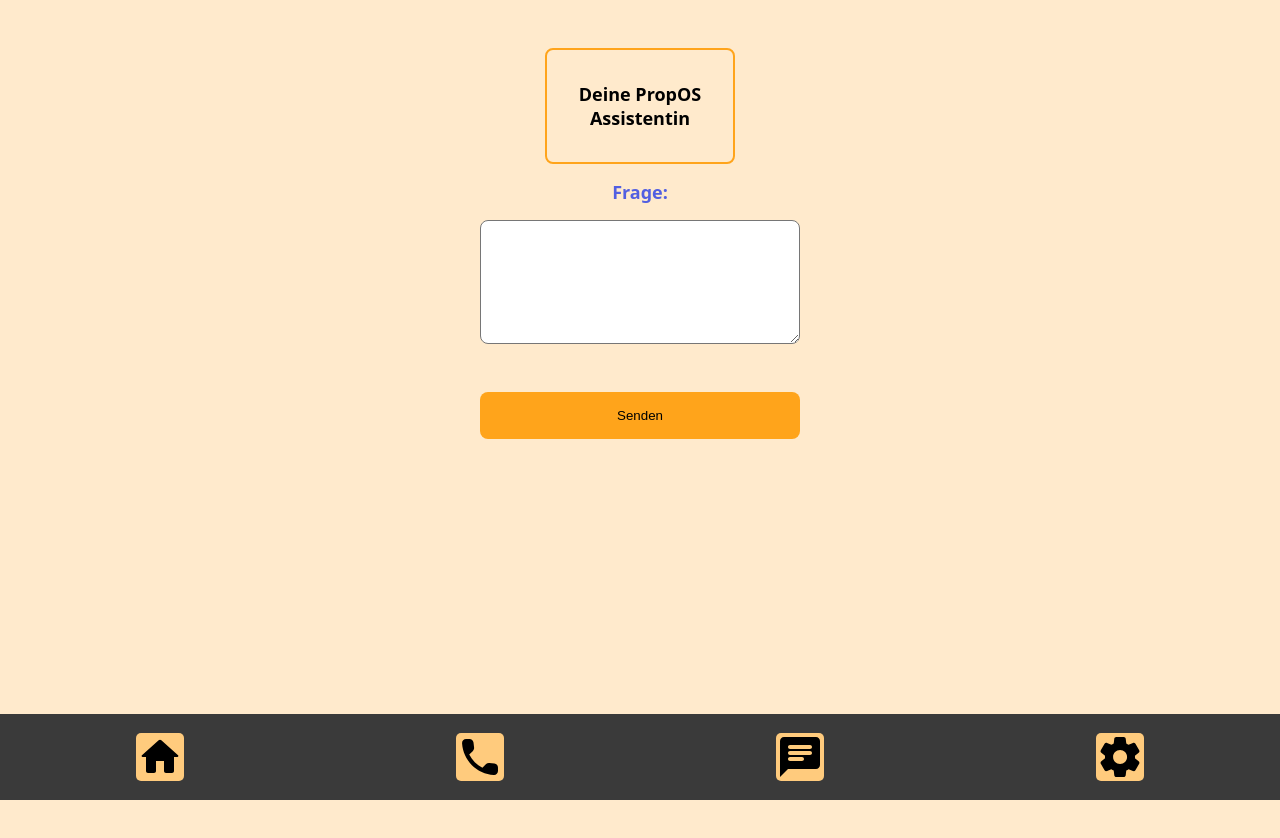
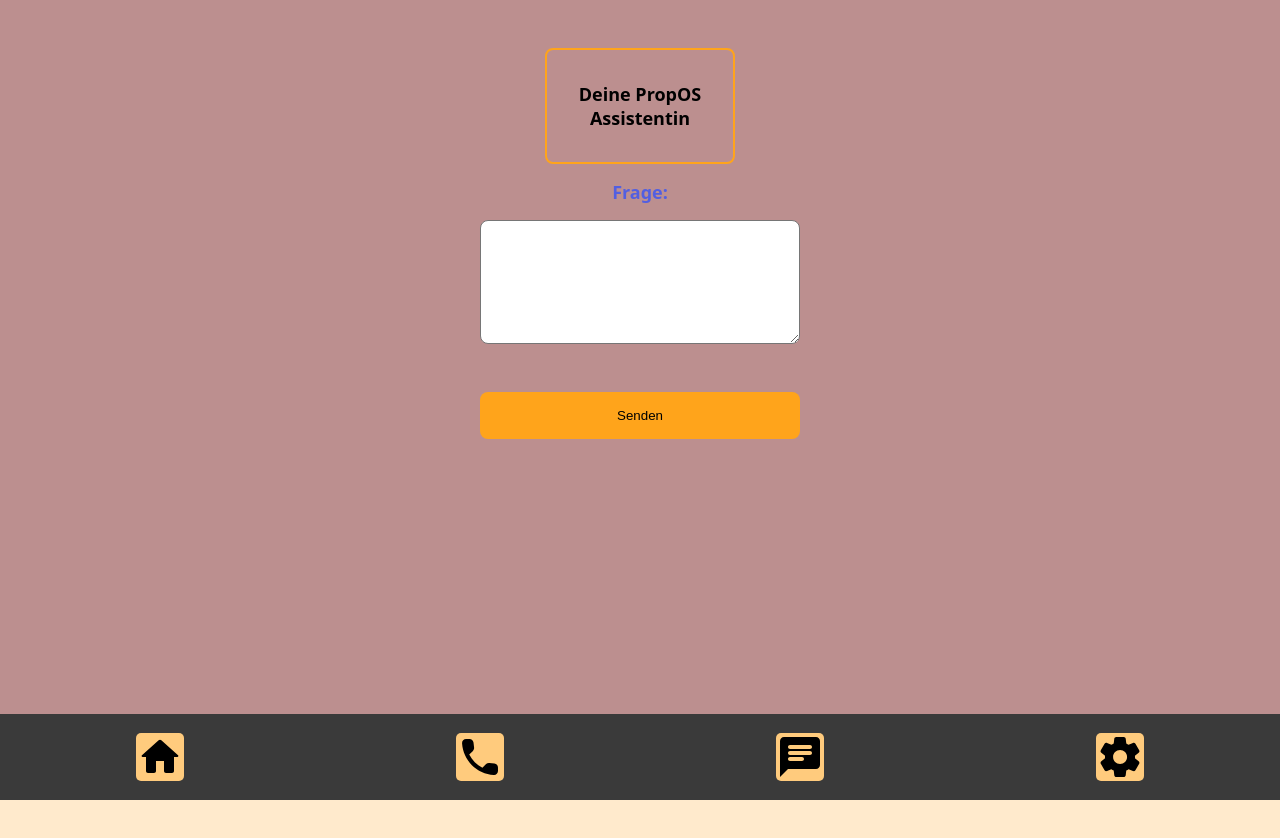
Before and after one commit to MariaRiosNavarro/mobileSimulation-propOS, a Next.js app: page /aipage in a window 1280 px wide. Shown: the top 838 px of the page. After the commit the page ends 800 px from the top, so only its background shows below. Built offline with nearby package versions, Linux system fonts and the light colour scheme.

Commit message:
change styles in ai

```diff
--- a/components/StyledLinkSvgContainer/index.js
+++ b/components/StyledLinkSvgContainer/index.js
@@ -4,7 +4,7 @@ import { callSVG, infoSVG, addSVG, messageSVG } from "../assets/contactsSVG";
 import { StyledCircularContainer } from "../Layout";
 import { ThemeContext } from "../../pages/_app";
 import { useContext } from "react";
-import { cameraSmallSVG } from "../assets/homeSVG";
+
 
 const StyledLink = styled(Link)`
   height: 20px;
--- a/pages/aipage/index.js
+++ b/pages/aipage/index.js
@@ -17,8 +17,10 @@ const StyledContainer = styled.div`
   flex-direction: column;
   align-items: center;
   gap: 1rem;
-  margin-top: 3rem;
+  margin-top: 0;
   padding-bottom: 5rem;
+  background-color: rosybrown;
+  height: 100vh;
 `;
 
 const StyledForm = styled.form`
@@ -59,6 +61,7 @@ const StyledLabel = styled.label`
 `;
 
 const StyledHeadingContainer = styled.div`
+  margin-top: 3rem;
   border: 2px solid var(--primary-color);
   border-radius: 8px;
   padding: 2rem;
--- a/pages/index.js
+++ b/pages/index.js
@@ -16,7 +16,7 @@ const StyledAppTitle = styled.h1`
 `;
 
 const StyledAppContainer = styled.div`
-  margin-top: 0.3rem;
+  margin-top: 0.5rem;
   display: flex;
   flex-direction: column;
   align-items: center;
```
